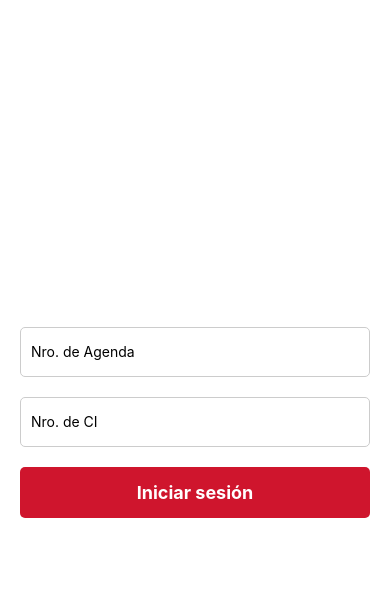
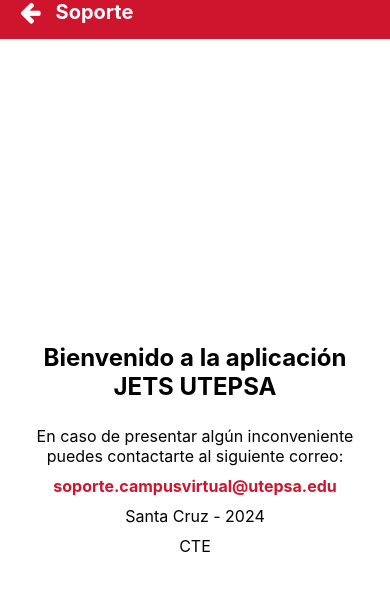
Before and after one commit to cristianrcxdd/login_react_native, a React Native app: screen /Support in a window 390 px wide. Before the commit this address had no page. Shown: the top 590 px of the page. Built offline with nearby package versions, Linux system fonts and the light colour scheme.

Commit message:
apartado de soporte

```diff
--- a/App.js
+++ b/App.js
@@ -4,6 +4,7 @@ import { createStackNavigator } from '@react-navigation/stack';
 import DrawerNavigator from './modules/DrawerNavigator';
 import Login from './page/Login';
 import Event from './page/Event';
+import Support from './page/Support';
 import { BackHandler, Alert } from 'react-native';
 
 const Stack = createStackNavigator();
@@ -56,6 +57,10 @@ export default function App() {
           name="Event"
           component={Event}
         />
+        <Stack.Screen
+          name="Support"
+          component={Support}
+        />
       </Stack.Navigator>
     </NavigationContainer>
   );
--- a/page/Home.js
+++ b/page/Home.js
@@ -18,7 +18,7 @@ export default function Home({ navigation }) {
         fontWeight: 'bold',
       },
     });
-  }, []);
+  }, [navigation]);
 
   return (
     <SafeAreaView style={styles.safeArea}>
@@ -38,7 +38,7 @@ export default function Home({ navigation }) {
             <Icon name="question-circle" size={50} color="#cf152d" />
             <Text style={styles.boxText}>Preguntas Frecuentes</Text>
           </TouchableOpacity>
-          <TouchableOpacity style={styles.box} onPress={() => navigation.navigate('Soporte')}>
+          <TouchableOpacity style={styles.box} onPress={() => navigation.navigate('Support')}>
             <Icon name="life-ring" size={50} color="#cf152d" />
             <Text style={styles.boxText}>Soporte</Text>
           </TouchableOpacity>
--- a/page/Login.js
+++ b/page/Login.js
@@ -29,7 +29,7 @@ export default function Login() {
     setLoading(true);
 
     try {
-      const response = await axios.post('http://10.40.1.123/estudio/backend/login.php', {
+      const response = await axios.post('http://10.40.1.43/estudio/backend/login.php', {
         usuario,
         contrasena,
       });
--- a/page/Profile.js
+++ b/page/Profile.js
@@ -1,5 +1,5 @@
 import React, { useEffect, useState } from 'react';
-import { StyleSheet, SafeAreaView, View, Text, TouchableOpacity, Image, FlatList, RefreshControl } from 'react-native';
+import { StyleSheet, SafeAreaView, View, Text, TouchableOpacity, Image, FlatList, RefreshControl, ScrollView } from 'react-native';
 import { Ionicons } from '@expo/vector-icons';
 import AsyncStorage from '@react-native-async-storage/async-storage';
 import { useNavigation } from '@react-navigation/native';
@@ -9,13 +9,14 @@ export default function Profile({ route }) {
   const [nombreCompleto, setNombreCompleto] = useState('');
   const [certificados, setCertificados] = useState([]);
   const [refreshing, setRefreshing] = useState(false);
+  const [noCertificados, setNoCertificados] = useState(false);
   const navigation = useNavigation();
 
   useEffect(() => {
     const obtenerNombreCompleto = async () => {
       try {
         const nombre = await AsyncStorage.getItem('nombre_completo');
-        setNombreCompleto(nombre);
+        setNombreCompleto(nombre || '');
       } catch (error) {
         console.error('Error al obtener el nombre completo:', error);
       }
@@ -28,7 +29,7 @@ export default function Profile({ route }) {
   const obtenerCertificados = async () => {
     try {
       const usuario = await AsyncStorage.getItem('usuario');
-      const response = await fetch('http://10.40.1.123/estudio/backend/get_certificado.php', {
+      const response = await fetch('http://10.40.1.43/estudio/backend/get_certificado.php', {
         method: 'POST',
         headers: {
           'Content-Type': 'application/json',
@@ -37,19 +38,25 @@ export default function Profile({ route }) {
       });
       const data = await response.json();
       if (data.success) {
-        setCertificados(data.certificados);
+        const certificados = data.certificados || [];
+        setCertificados(certificados);
+        setNoCertificados(certificados.length === 0);
       } else {
         console.error('Error al obtener los certificados:', data.message);
+        setCertificados([]);
+        setNoCertificados(true);
       }
     } catch (error) {
       console.error('Error al obtener los certificados:', error);
+      setCertificados([]);
+      setNoCertificados(true);
     }
   };
 
   const handleCertificadoClick = async (nro_certificado) => {
     try {
       const usuario = await AsyncStorage.getItem('usuario');
-      const url = `http://10.40.1.123/estudio/backend/download_certificado.php?usuario=${usuario}&nro_certificado=${nro_certificado}`;
+      const url = `http://10.40.1.43/estudio/backend/download_certificado.php?usuario=${usuario}&nro_certificado=${nro_certificado}`;
       await WebBrowser.openBrowserAsync(url);
     } catch (error) {
       console.error('Error al descargar el certificado:', error);
@@ -102,6 +109,14 @@ export default function Profile({ route }) {
           <Text style={styles.buttonText}>Cerrar sesión</Text>
         </TouchableOpacity>
         <Text style={styles.sectionText}>Sección de Certificados</Text>
+        {noCertificados ? (
+          <ScrollView
+            contentContainerStyle={styles.scrollViewContent}
+            refreshControl={<RefreshControl refreshing={refreshing} onRefresh={onRefresh} />}
+          >
+            <Text style={styles.noCertificadosText}>Sin registro de certificados</Text>
+          </ScrollView>
+        ) : (
           <FlatList
             data={certificados}
             renderItem={renderCertificado}
@@ -112,6 +127,7 @@ export default function Profile({ route }) {
               <RefreshControl refreshing={refreshing} onRefresh={onRefresh} />
             }
           />
+        )}
       </View>
     </SafeAreaView>
   );
@@ -188,4 +204,9 @@ const styles = StyleSheet.create({
     textAlign: 'center',
     marginTop: 20,
   },
+  scrollViewContent: {
+    flex: 1,
+    justifyContent: 'center',
+    alignItems: 'center',
+  },
 });
--- /dev/null
+++ b/page/Support.js
@@ -0,0 +1,94 @@
+import React from 'react';
+import {
+  View,
+  Text,
+  StyleSheet,
+  SafeAreaView,
+  Dimensions,
+  TouchableOpacity,
+  Platform,
+  StatusBar
+} from 'react-native';
+import Icon from 'react-native-vector-icons/FontAwesome';
+import { useNavigation } from '@react-navigation/native';
+
+const screenWidth = Dimensions.get('window').width;
+
+const Support = () => {
+  const navigation = useNavigation();
+
+  const statusBarHeight = Platform.OS === 'android' ? StatusBar.currentHeight : 0;
+
+  return (
+    <SafeAreaView style={[styles.safeArea, { paddingTop: statusBarHeight }]}>
+      <View style={styles.container}>
+        <View style={styles.header}>
+          <TouchableOpacity onPress={() => navigation.goBack()} style={styles.backButton}>
+            <Icon name="arrow-left" size={24} color="#FFFFFF" />
+          </TouchableOpacity>
+          <Text style={styles.headerTitle}>Soporte</Text>
+        </View>
+        <View style={styles.content}>
+          <Text style={styles.title}>Bienvenido a la aplicación JETS UTEPSA</Text>
+          <Text style={styles.text}>En caso de presentar algún inconveniente puedes contactarte al siguiente correo:</Text>
+          <Text style={styles.email}>soporte.campusvirtual@utepsa.edu</Text>
+          <Text style={styles.text}>Santa Cruz - 2024</Text>
+          <Text style={styles.text}>CTE</Text>
+        </View>
+      </View>
+    </SafeAreaView>
+  );
+};
+
+const styles = StyleSheet.create({
+  safeArea: {
+    flex: 1,
+    backgroundColor: '#cf152d',
+  },
+  container: {
+    flex: 1,
+    backgroundColor: '#FFFFFF',
+  },
+  header: {
+    flexDirection: 'row',
+    alignItems: 'center',
+    backgroundColor: '#cf152d',
+    paddingHorizontal: 20,
+    paddingBottom: 15,
+    marginBottom: 20,
+  },
+  backButton: {
+    marginRight: 15,
+  },
+  headerTitle: {
+    fontSize: 20,
+    fontWeight: 'bold',
+    color: '#FFFFFF',
+  },
+  content: {
+    flex: 1,
+    justifyContent: 'center',
+    alignItems: 'center',
+    paddingHorizontal: 20,
+  },
+  title: {
+    fontSize: 24,
+    fontWeight: 'bold',
+    marginBottom: 20,
+    textAlign: 'center',
+  },
+  text: {
+    fontSize: 16,
+    textAlign: 'center',
+    marginVertical: 5,
+  },
+  email: {
+    fontSize: 16,
+    fontWeight: 'bold',
+    textAlign: 'center',
+    color: '#cf152d',
+    marginVertical: 5,
+  },
+});
+
+export default Support;
```
Lines whose indentation alone changed are shown as unchanged.
